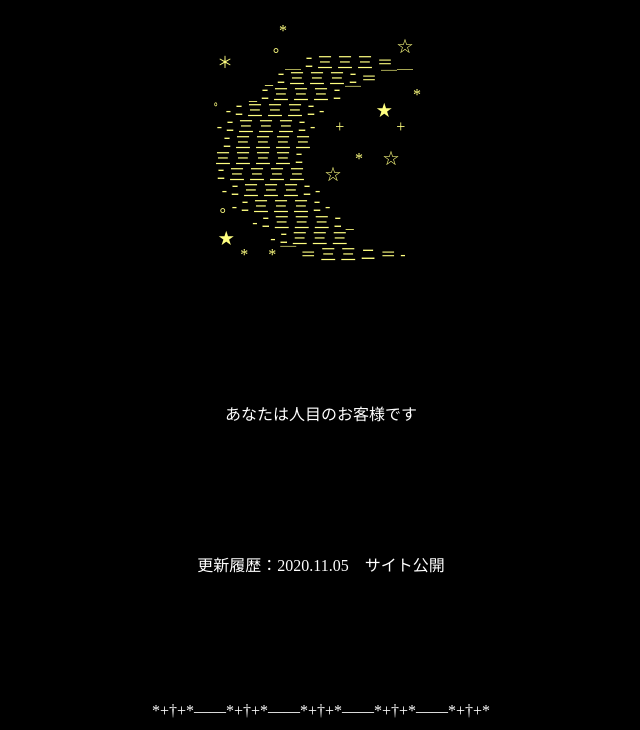
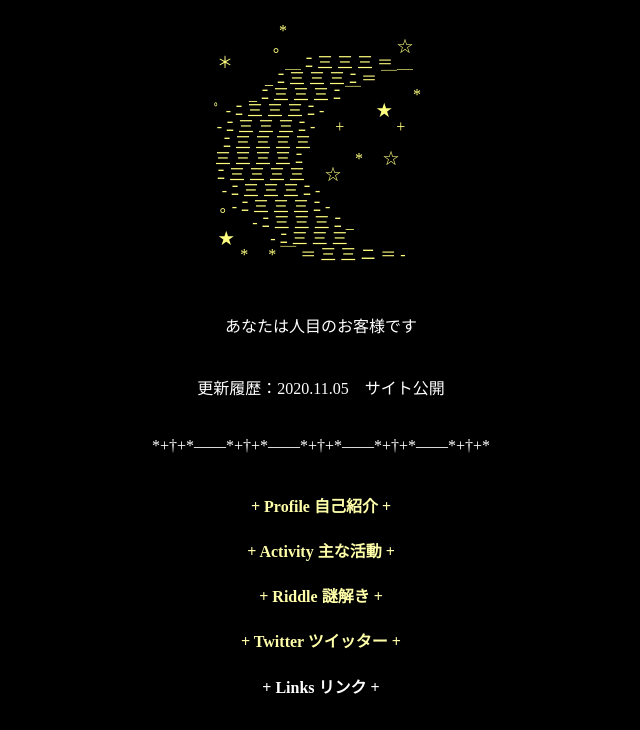
Before and after one commit to hoiru-futabaya/mysite, a website: page index.html in a window 1280 px wide. Shown: the part 70-800 px from the top of the page, without its empty margins (319-959 px from the left). Drawn offline with Linux system fonts and the light colour scheme; no server answers.

Commit message:
div間のマージン縮めた

```diff
--- a/main.css
+++ b/main.css
@@ -5,7 +5,7 @@ body {
 }
 div{
   align: center;
-  margin-top: 10%;
+  margin-top: 3%;
 }
 span{
   color: #d5d500;;
--- a/package.json
+++ b/package.json
@@ -4,9 +4,9 @@
   "description": "",
   "main": "getIp.js",
   "dependencies": {
+    "jqdom": "^0.0.5",
     "jquery": "^3.5.1",
-    "node-fetch": "^2.6.1",
-    "jqdom": "^0.0.5"
+    "node-fetch": "^2.6.1"
   },
   "devDependencies": {},
   "scripts": {
```
Also changed, not shown: 2 other files.
